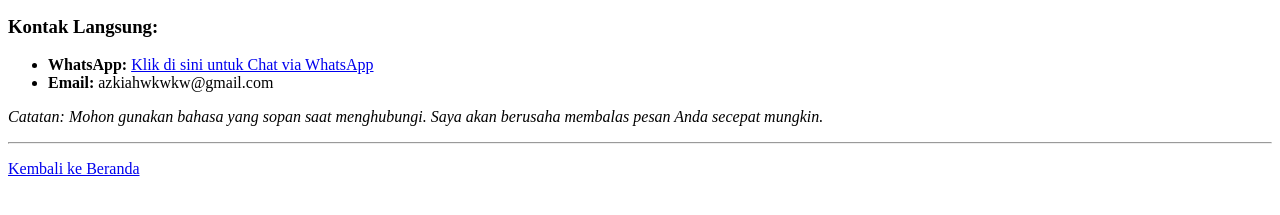
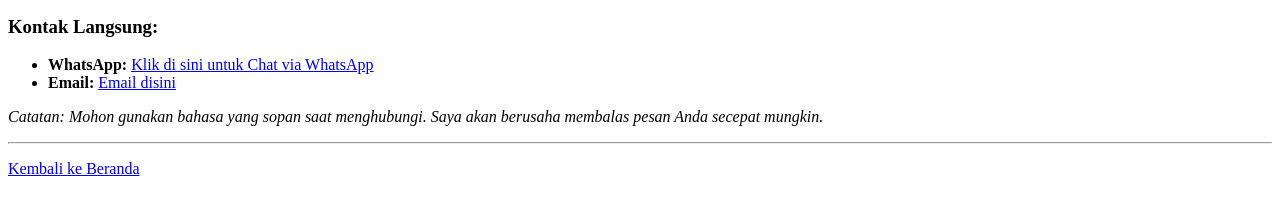
Before and after one commit to memed123-del/haha, a plain HTML site: page contact.html in a window 1280 px wide. Shown: the part 137-352 px from the top of the page. Drawn offline with Linux system fonts and the light colour scheme.

Commit message:
Update contact.html

```diff
--- a/contact.html
+++ b/contact.html
@@ -25,7 +25,10 @@
                 Klik di sini untuk Chat via WhatsApp
             </a>
         </li>
-        <li><b>Email:</b> azkiahwkwkw@gmail.com</li>
+        <li>
+            <b>Email:</b>
+          <a href="mailto:azkiahwkwkw@gmail.com">Email disini</a>
+        </li>
     </ul>
 
     <p><i>Catatan: Mohon gunakan bahasa yang sopan saat menghubungi. Saya akan berusaha membalas pesan Anda secepat mungkin.</i></p>
```
